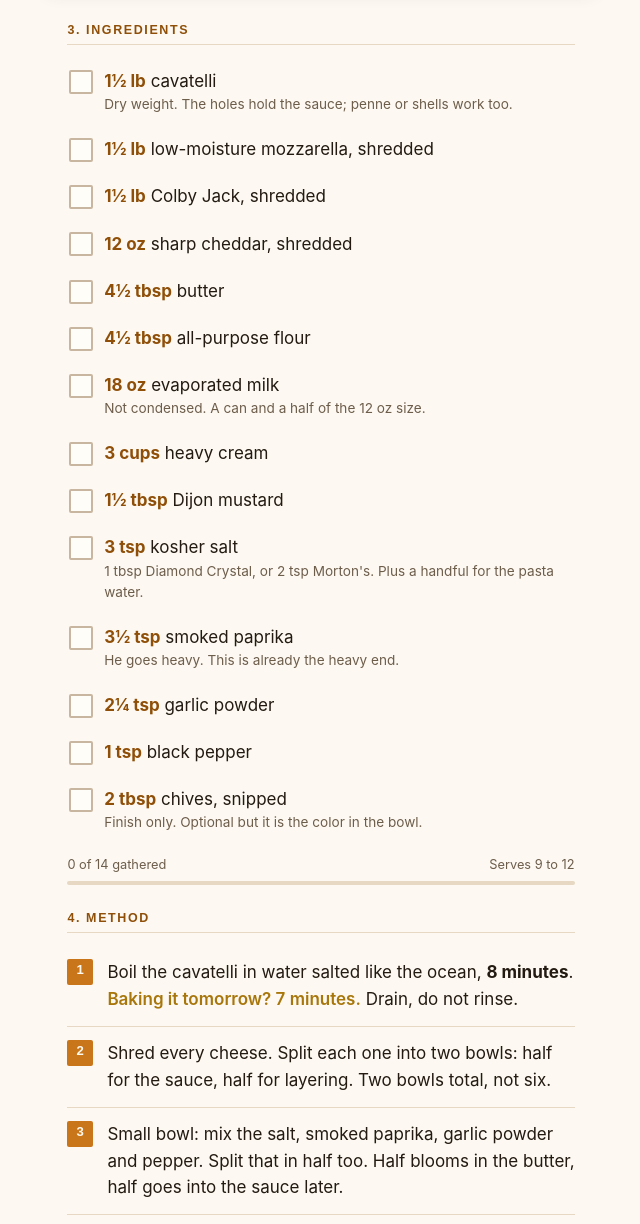
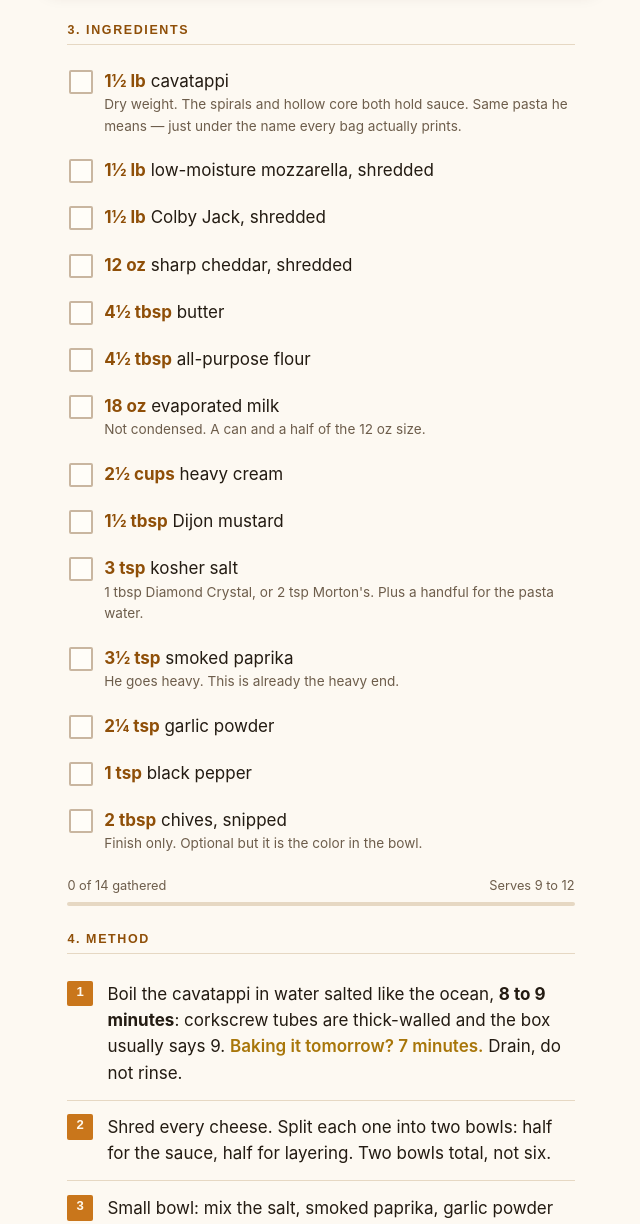
Before and after one commit to dpsoccerdude101/quarter-pan-mac-and-cheese, a plain HTML site: page index.html in a window 1280 px wide. Shown: the part 799-2023 px from the top of the page, without its empty margins (319-959 px from the left). Drawn offline with Linux system fonts and the light colour scheme.

Commit message:
Use cavatappi; trim cream to keep the bake set

```diff
--- a/index.html
+++ b/index.html
@@ -212,14 +212,14 @@ footer p{margin:.35rem 0}
 <section>
   <h2>3. Ingredients</h2>
   <ul class="ing" id="ing">
-    <li><label class="pick"><input type="checkbox" data-k="i1"><span class="txt"><span class="qty">1&frac12; lb</span> cavatelli<small>Dry weight. The holes hold the sauce; penne or shells work too.</small></span></label></li>
+    <li><label class="pick"><input type="checkbox" data-k="i1"><span class="txt"><span class="qty">1&frac12; lb</span> cavatappi<small>Dry weight. The spirals and hollow core both hold sauce. Same pasta he means &mdash; just under the name every bag actually prints.</small></span></label></li>
     <li><label class="pick"><input type="checkbox" data-k="i2"><span class="txt"><span class="qty">1&frac12; lb</span> low-moisture mozzarella, shredded</span></label></li>
     <li><label class="pick"><input type="checkbox" data-k="i3"><span class="txt"><span class="qty">1&frac12; lb</span> Colby Jack, shredded</span></label></li>
     <li><label class="pick"><input type="checkbox" data-k="i4"><span class="txt"><span class="qty">12 oz</span> sharp cheddar, shredded</span></label></li>
     <li><label class="pick"><input type="checkbox" data-k="i5"><span class="txt"><span class="qty">4&frac12; tbsp</span> butter</span></label></li>
     <li><label class="pick"><input type="checkbox" data-k="i6"><span class="txt"><span class="qty">4&frac12; tbsp</span> all-purpose flour</span></label></li>
     <li><label class="pick"><input type="checkbox" data-k="i7"><span class="txt"><span class="qty">18 oz</span> evaporated milk<small>Not condensed. A can and a half of the 12 oz size.</small></span></label></li>
-    <li><label class="pick"><input type="checkbox" data-k="i8"><span class="txt"><span class="qty">3 cups</span> heavy cream</span></label></li>
+    <li><label class="pick"><input type="checkbox" data-k="i8"><span class="txt"><span class="qty">2&frac12; cups</span> heavy cream</span></label></li>
     <li><label class="pick"><input type="checkbox" data-k="i9"><span class="txt"><span class="qty">1&frac12; tbsp</span> Dijon mustard</span></label></li>
     <li><label class="pick"><input type="checkbox" data-k="i10"><span class="txt"><span class="qty">3 tsp</span> kosher salt<small>1 tbsp Diamond Crystal, or 2 tsp Morton's. Plus a handful for the pasta water.</small></span></label></li>
     <li><label class="pick"><input type="checkbox" data-k="i11"><span class="txt"><span class="qty">3&frac12; tsp</span> smoked paprika<small>He goes heavy. This is already the heavy end.</small></span></label></li>
@@ -234,7 +234,7 @@ footer p{margin:.35rem 0}
 <section>
   <h2>4. Method</h2>
   <ol class="steps">
-    <li>Boil the cavatelli in water salted like the ocean, <b>8 minutes</b>. <span class="warn">Baking it tomorrow? 7 minutes.</span> Drain, do not rinse.</li>
+    <li>Boil the cavatappi in water salted like the ocean, <b>8 to 9 minutes</b>: corkscrew tubes are thick-walled and the box usually says 9. <span class="warn">Baking it tomorrow? 7 minutes.</span> Drain, do not rinse.</li>
     <li>Shred every cheese. Split each one into two bowls: half for the sauce, half for layering. Two bowls total, not six.</li>
     <li>Small bowl: mix the salt, smoked paprika, garlic powder and pepper. Split that in half too. Half blooms in the butter, half goes into the sauce later.</li>
     <li>Low heat: melt the butter, add half the seasoning, bloom <b>30 seconds</b>. Stir, do not brown.</li>
@@ -263,6 +263,7 @@ footer p{margin:.35rem 0}
   <ul class="notes">
     <li class="hot"><b>Why 1&frac12;&times; and not 2&times;.</b> Your pan is 6.2 qt empty. The batch needs to finish around 5 qt so it bubbles up rather than over, and 1&frac12;&times; the video lands there: about 5.2 qt, or 2&frac14; in of a 2&frac34; in well. Doubling would put 7 qt in a 6.2 qt pan.</li>
     <li class="hot"><b>Watch the salt.</b> Cheese brings a lot; 1 tbsp Diamond Crystal is right, the same spoon of Morton's is noticeably salty. Season the sauce, then taste before the pasta goes in.</li>
+    <li class="hot"><b>Cavatappi, not cavatelli.</b> The video says cavatelli, but that is a short solid shell; the pasta on screen is a spiral tube, which is cavatappi (cellentani). Buy the tube &mdash; the hollow core is where the cream sits. That swap is why the cream is 2&frac12; cups here instead of 3: cavatappi does not coil up to fill the pan the way cavatelli does, so more sauce is extra liquid in the middle, and the tubes already carry plenty. Sauce still reads creamy, not runny.</li>
     <li class="hot"><b>Do not substitute condensed milk.</b> Evaporated is unsweetened and reduced; condensed is sweetened and roughly a third sugar.</li>
     <li>Grainy sauce is heat, not the recipe. Cheese goes in off-boil, low, a handful at a time.</li>
     <li>The pan is 2&frac34; in deep, so the middle takes longer than a 9&times;13 bake. If the center still sloshes at 35 min, give it 5 more; if the top darkens, tent with foil.</li>
```
Also changed, not shown: 1 other file.
